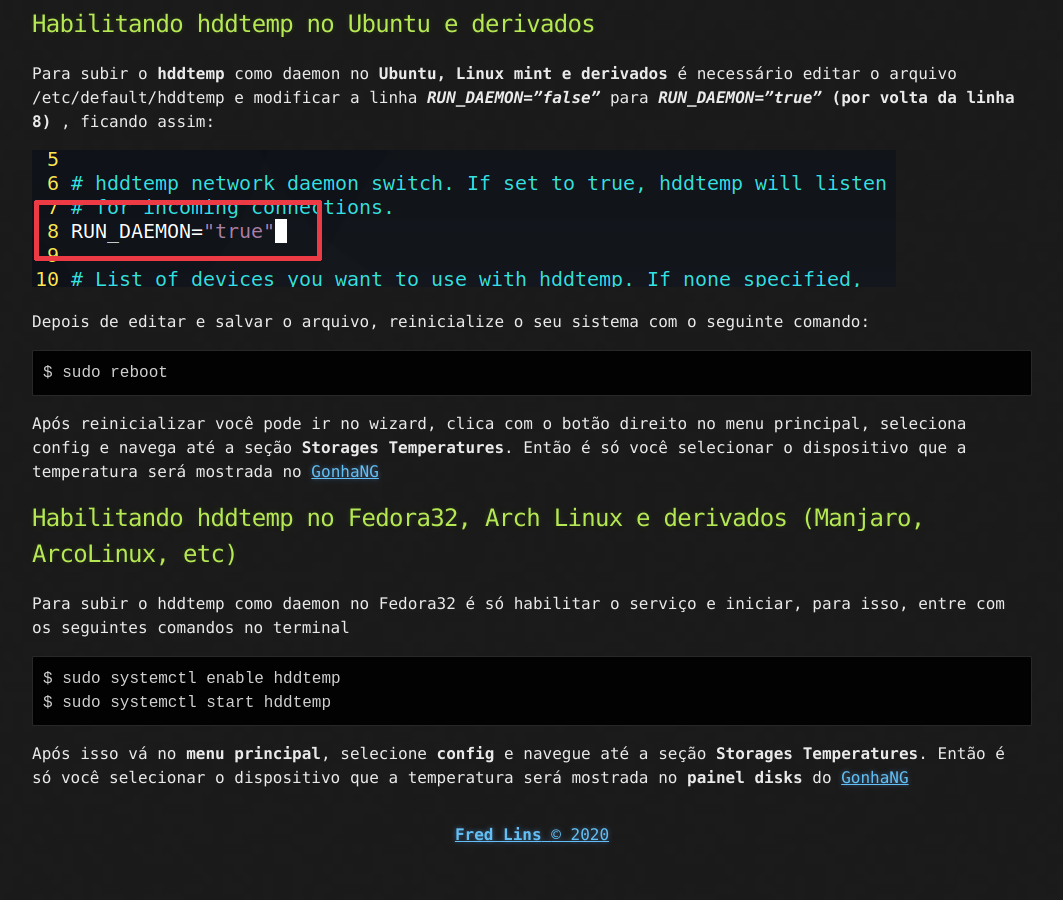
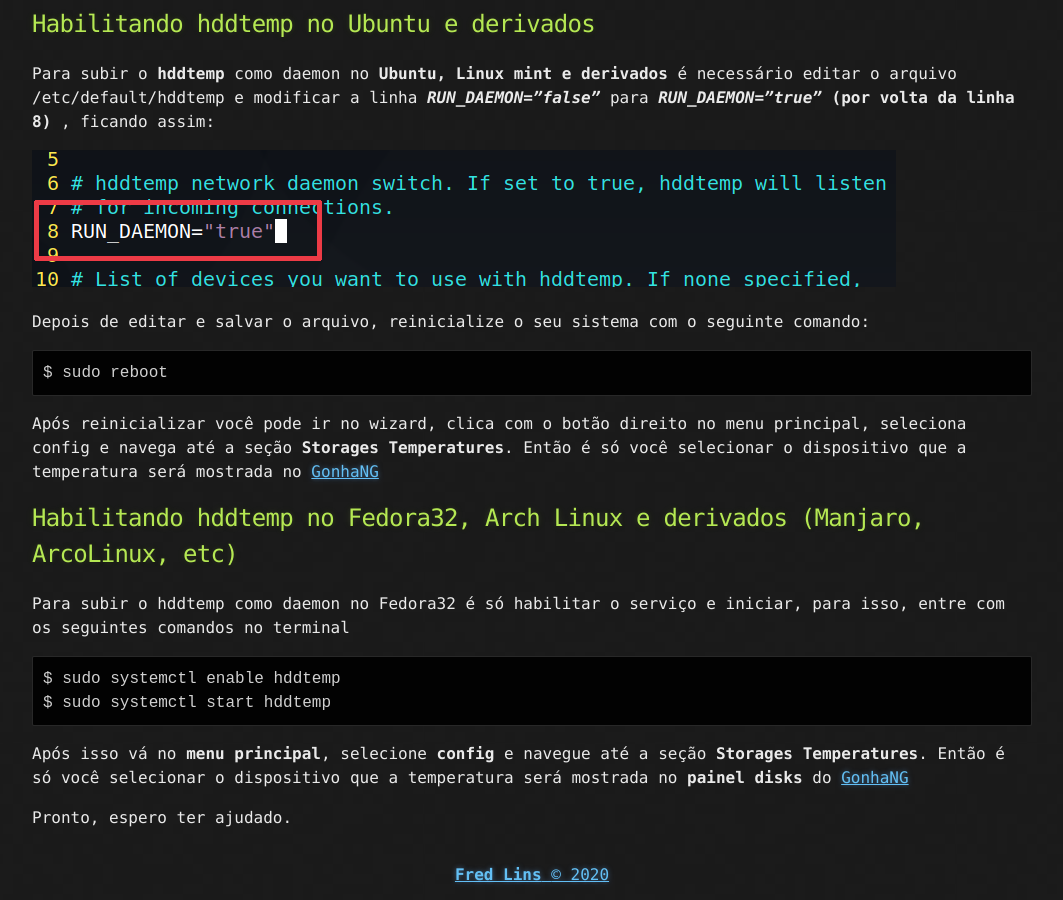
Before and after one commit to fredcox/fredcox.github.io, a Jekyll site: the page built from _posts/2020-09-13-gonhang-install-linux.md, in a window 1280 px wide and 900 px high, scrolled down 4045 px. Shown: the whole window, without its empty margins (108-1171 px from the left). Built offline with Jekyll 4.4.1, drawn with Linux system fonts in a browser that asks for light colours; comment, search, counter and statistics services are not loaded; before the commit the page ends 4905 px from its top, so only the background shows below that.

Commit message:
site updated:  Sun Sep 13 06:26:36 PM -03 2020

```diff
--- a/_posts/2020-09-13-gonhang-install-linux.md
+++ b/_posts/2020-09-13-gonhang-install-linux.md
@@ -128,11 +128,6 @@ A partir deste momento já se pode observar que as informações climáticas est
  >Se ao final do processo deu erro 404, então você precisa digitar latitude, longitude e chave api corretamente, uma vez que,
 colocando as informações erradas, é impossível de validar.
 
-
-
-
-
-
 # hddtemp
 
 ![hddtemp](/assets/gonhang/hddtemp.png)
@@ -173,3 +168,6 @@ $ sudo systemctl start hddtemp
 
 Após isso vá no **menu principal**, selecione **config** e navegue até a seção **Storages Temperatures**. Então é só você
 selecionar o dispositivo que a temperatura será mostrada no **painel disks** do [GonhaNG](https://github.com/fredcox/gonhang)
+
+
+Pronto, espero ter ajudado.
```
